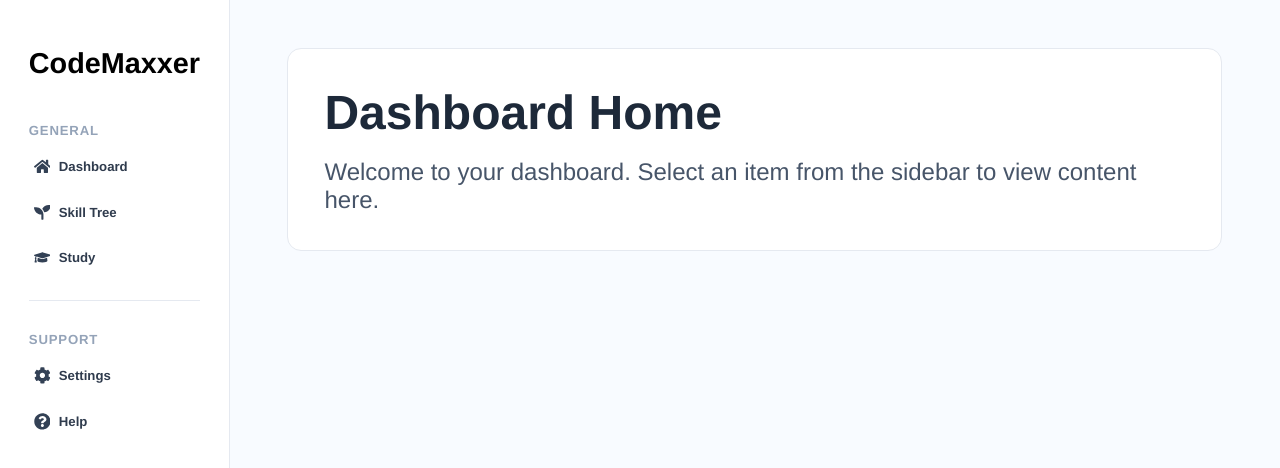
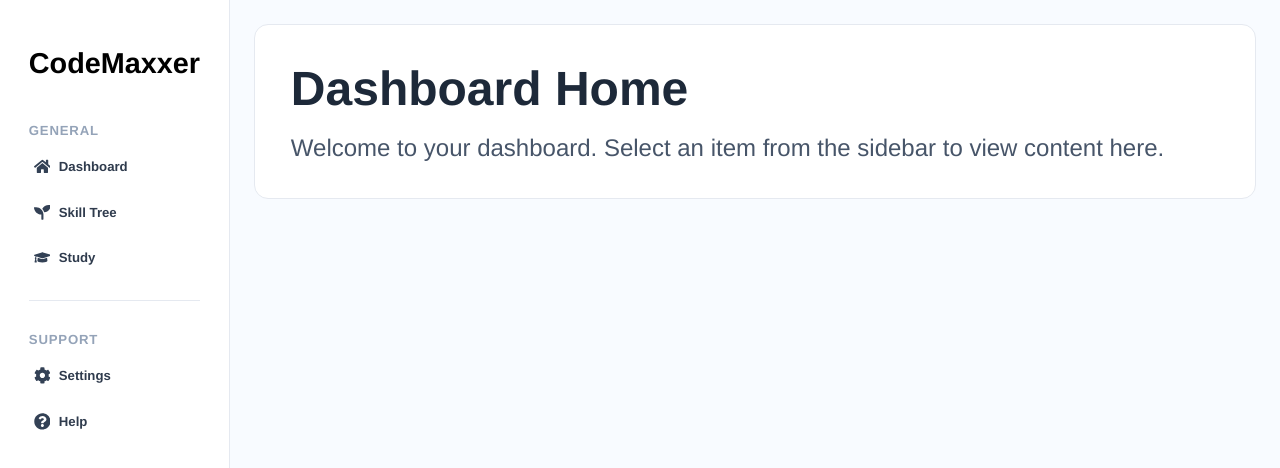
Before and after one commit to antranig8/raptorhacks-project, a React (Vite) app in the folder frontend/CodeMaxxer/: page /dashboard in a window 1280 px wide. Shown: the top 468 px of the page. Built offline with nearby package versions, Linux system fonts and the light colour scheme; a web font is replaced by a local one.

Commit message:
Update dashboard.module.css

```diff
--- a/frontend/CodeMaxxer/src/pages/Dashboard/styles/dashboard.module.css
+++ b/frontend/CodeMaxxer/src/pages/Dashboard/styles/dashboard.module.css
@@ -42,7 +42,7 @@
 
 .content {
     flex: 1;
-    padding: 2rem 2.4rem;
+    padding: 1rem;
     overflow-y: auto;
 }
 
```
